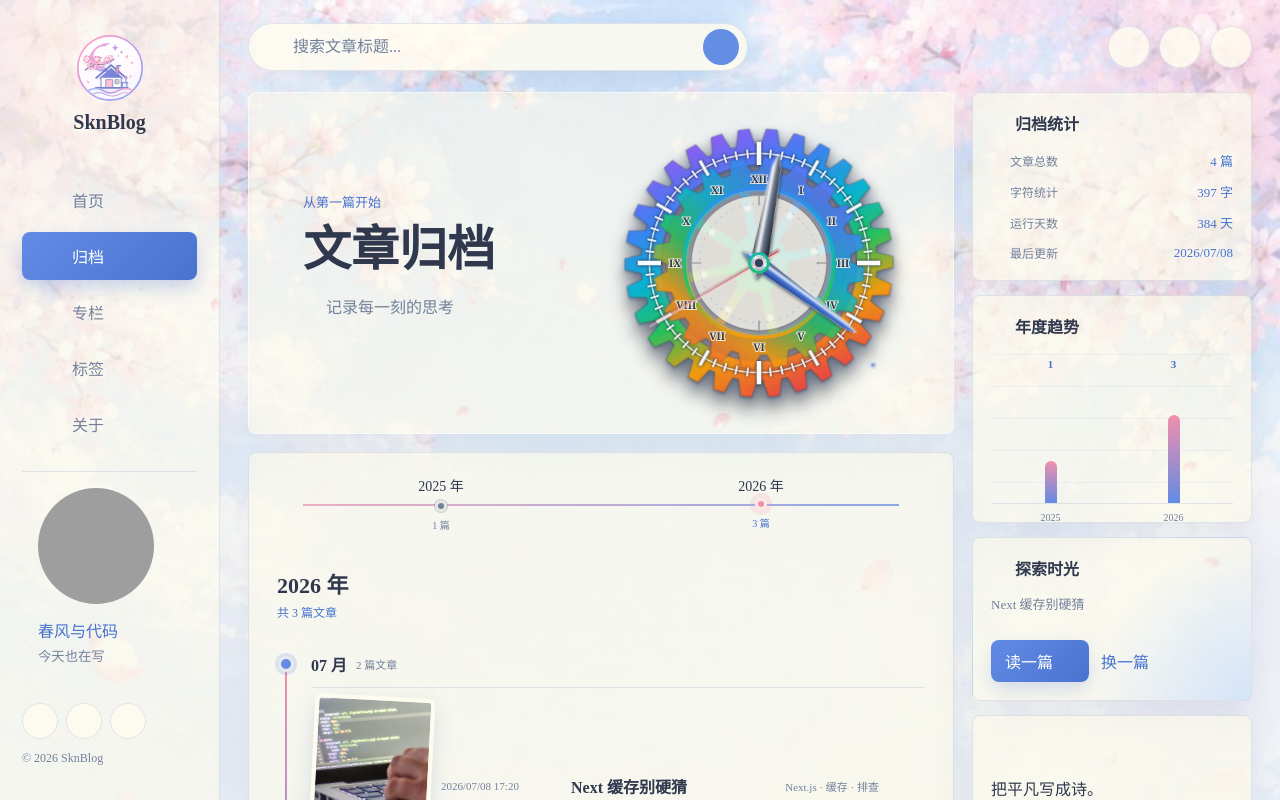
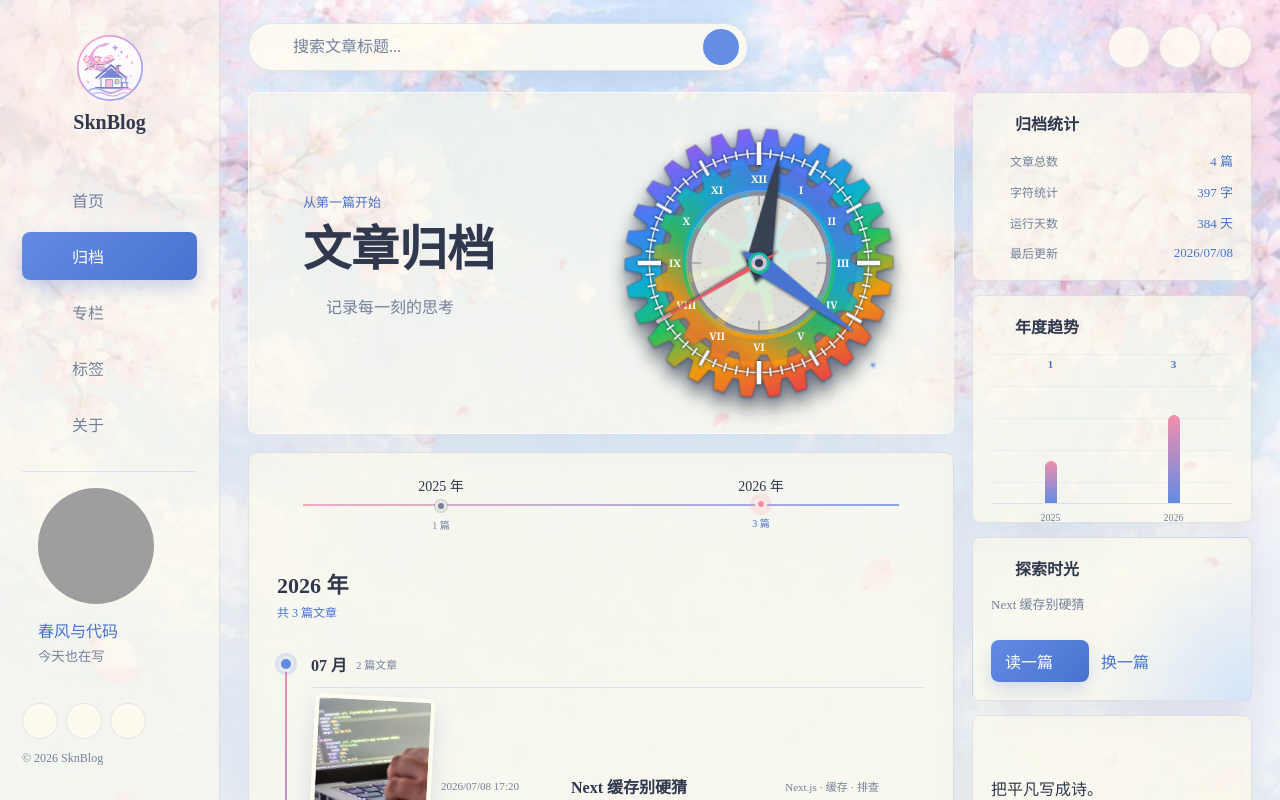
Before and after one commit to sknying/SknBlog, a Next.js app: page /posts in a window 1280 px wide. Shown: the top 800 px of the page. Built offline with nearby package versions, Linux system fonts and the light colour scheme; grey boxes are pictures that could not be loaded.

Commit message:
style: refine clock hands and theme shadows

```diff
--- a/components/mechanical-clock.tsx
+++ b/components/mechanical-clock.tsx
@@ -66,9 +66,6 @@ export function MechanicalClock({ className = "" }: { className?: string }) {
   const gradientId = `clock-spectrum-${useId().replaceAll(":", "")}`;
   const outerMaskId = `${gradientId}-outer-mask`;
   const innerMaskId = `${gradientId}-inner-mask`;
-  const hourHandGradientId = `${gradientId}-hour-hand`;
-  const minuteHandGradientId = `${gradientId}-minute-hand`;
-  const secondHandGradientId = `${gradientId}-second-hand`;
   const [now, setNow] = useState<Date | null>(null);
   const [isFast, setIsFast] = useState(false);
 
@@ -114,24 +111,6 @@ export function MechanicalClock({ className = "" }: { className?: string }) {
               <stop offset="0.58" stopColor="#22c55e" />
               <stop offset="0.77" stopColor="#f59e0b" />
               <stop offset="1" stopColor="#ef4444" />
-            </linearGradient>
-            <linearGradient id={hourHandGradientId} x1="112" y1="120" x2="128" y2="120" gradientUnits="userSpaceOnUse">
-              <stop offset="0" stopColor="#151b2b" />
-              <stop offset="0.34" stopColor="#f8fafc" />
-              <stop offset="0.54" stopColor="#687386" />
-              <stop offset="1" stopColor="#111827" />
-            </linearGradient>
-            <linearGradient id={minuteHandGradientId} x1="114" y1="120" x2="126" y2="120" gradientUnits="userSpaceOnUse">
-              <stop offset="0" stopColor="#172554" />
-              <stop offset="0.34" stopColor="#dbeafe" />
-              <stop offset="0.54" stopColor="#4774d2" />
-              <stop offset="1" stopColor="#1e3a8a" />
-            </linearGradient>
-            <linearGradient id={secondHandGradientId} x1="119" y1="120" x2="121" y2="120" gradientUnits="userSpaceOnUse">
-              <stop offset="0" stopColor="#881337" />
-              <stop offset="0.34" stopColor="#ffe4e6" />
-              <stop offset="0.56" stopColor="#ef5c63" />
-              <stop offset="1" stopColor="#7f1d1d" />
             </linearGradient>
             <mask id={outerMaskId} x="0" y="0" width="240" height="240" maskUnits="userSpaceOnUse">
               <polygon points={OUTER_GEAR_POINTS} fill="white" />
@@ -192,13 +171,13 @@ export function MechanicalClock({ className = "" }: { className?: string }) {
           </g>
 
           <g className="mechanical-clock__hand mechanical-clock__hand--hour" style={{ "--clock-hand-angle": `${hourAngle}deg` } as ClockStyle}>
-            <path d="M120 133L112.5 120L116.5 37L120 26L123.5 37L127.5 120Z" fill={`url(#${hourHandGradientId})`} />
+            <path d="M120 136L109 120L116.5 48L120 26L123.5 48L131 120Z" />
           </g>
           <g className="mechanical-clock__hand mechanical-clock__hand--minute" style={{ "--clock-hand-angle": `${minuteAngle}deg` } as ClockStyle}>
-            <path d="M120 135L114 120L117.5 29L120 18L122.5 29L126 120Z" fill={`url(#${minuteHandGradientId})`} />
+            <path d="M120 137L111.5 120L117.5 38L120 18L122.5 38L128.5 120Z" />
           </g>
           <g className="mechanical-clock__hand mechanical-clock__hand--second" style={{ "--clock-hand-angle": `${secondAngle}deg` } as ClockStyle}>
-            <path d="M119.1 139L119.4 119L120 12L120.6 119L120.9 139Z" fill={`url(#${secondHandGradientId})`} />
+            <path d="M120 140L117.8 120L119.55 25L120 12L120.45 25L122.2 120Z" />
           </g>
 
           <circle className="mechanical-clock__pin-halo" cx="120" cy="120" r="8" stroke={`url(#${gradientId})`} />
--- a/themes/spring/styles/components/mechanical-clock.css
+++ b/themes/spring/styles/components/mechanical-clock.css
@@ -22,6 +22,10 @@
   --clock-paper: var(--sakura-paper-strong, var(--archive-paper-strong, var(--columns-paper-strong, var(--tags-paper-strong, #fffaf0))));
   --clock-blue: var(--sakura-blue-deep, var(--archive-blue-deep, var(--columns-blue-deep, var(--tags-blue-deep, #4774d2))));
   --clock-pink: var(--sakura-pink, var(--archive-pink, var(--columns-pink, var(--tags-pink, #f28fa8))));
+  --clock-mark: #f8fbff;
+  --clock-shadow-far: rgba(3, 7, 18, 0.46);
+  --clock-shadow-near: rgba(15, 23, 42, 0.38);
+  --clock-hand-shadow: rgba(15, 23, 42, 0.66);
   position: relative;
   display: grid;
   width: min(100%, 280px);
@@ -37,6 +41,12 @@
   isolation: isolate;
   touch-action: manipulation;
   transition: filter 200ms ease, opacity 160ms ease;
+}
+
+:root[data-theme="dark"] .mechanical-clock {
+  --clock-shadow-far: rgba(255, 255, 255, 0.28);
+  --clock-shadow-near: rgba(255, 255, 255, 0.18);
+  --clock-hand-shadow: rgba(255, 255, 255, 0.38);
 }
 
 .mechanical-clock::before {
@@ -74,8 +84,8 @@
   height: 100%;
   overflow: visible;
   filter:
-    drop-shadow(0 11px 9px rgba(3, 7, 18, 0.46))
-    drop-shadow(0 2px 1.5px rgba(15, 23, 42, 0.38));
+    drop-shadow(0 11px 9px var(--clock-shadow-far))
+    drop-shadow(0 2px 1.5px var(--clock-shadow-near));
 }
 
 .mechanical-clock__gear {
@@ -138,14 +148,14 @@
 
 .mechanical-clock__scale-track {
   fill: none;
-  stroke: rgba(248, 251, 255, 0.86);
+  stroke: var(--clock-mark);
   stroke-width: 1.4;
-  opacity: 0.94;
+  opacity: 0.82;
   filter: drop-shadow(0 0 1.2px rgba(15, 23, 42, 0.94));
 }
 
 .mechanical-clock__tick {
-  stroke: #f8fbff;
+  stroke: var(--clock-mark);
   stroke-linecap: square;
   stroke-width: 1.6;
   opacity: 0.96;
@@ -190,10 +200,8 @@
 }
 
 .mechanical-clock__roman-numerals {
-  fill: var(--clock-ink);
-  stroke: color-mix(in srgb, var(--clock-paper) 92%, transparent);
-  stroke-width: 1.8;
-  paint-order: stroke fill;
+  fill: var(--clock-mark);
+  stroke: none;
   font-family: Georgia, "Times New Roman", serif;
   font-size: 9px;
   font-weight: 700;
@@ -208,25 +216,19 @@
 
 .mechanical-clock__hand--hour path,
 .mechanical-clock__hand--minute path {
-  stroke: color-mix(in srgb, var(--clock-paper) 72%, transparent);
-  stroke-width: 0.9;
-  paint-order: stroke fill;
-  filter:
-    drop-shadow(1.5px 2px 1.2px rgba(15, 23, 42, 0.66))
-    drop-shadow(-0.5px -0.8px 0.45px rgba(255, 255, 255, 0.46));
+  fill: #374151;
+  stroke: none;
+  filter: drop-shadow(1.5px 2px 1.2px var(--clock-hand-shadow));
 }
 
 .mechanical-clock__hand--minute path {
-  stroke: color-mix(in srgb, #dbeafe 76%, transparent);
+  fill: #4774d2;
 }
 
 .mechanical-clock__hand--second path {
-  stroke: color-mix(in srgb, #ffe4e6 74%, transparent);
-  stroke-width: 0.4;
-  paint-order: stroke fill;
-  filter:
-    drop-shadow(1px 1.4px 0.7px color-mix(in srgb, #7f1d1d 68%, transparent))
-    drop-shadow(-0.35px -0.5px 0.3px color-mix(in srgb, #ffe4e6 62%, transparent));
+  fill: #eb5967;
+  stroke: none;
+  filter: drop-shadow(1px 1.4px 0.7px var(--clock-hand-shadow));
 }
 
 .mechanical-clock__pin-halo {
@@ -295,6 +297,14 @@
   .mechanical-clock__gear-edge { stroke-width: 1.5; }
 }
 
+@media (prefers-color-scheme: dark) {
+  :root:not([data-theme]) .mechanical-clock {
+    --clock-shadow-far: rgba(255, 255, 255, 0.28);
+    --clock-shadow-near: rgba(255, 255, 255, 0.18);
+    --clock-hand-shadow: rgba(255, 255, 255, 0.38);
+  }
+}
+
 @media (prefers-reduced-motion: reduce) {
   .mechanical-clock__gear { animation-play-state: paused; }
   .mechanical-clock:hover { filter: none; }
```
